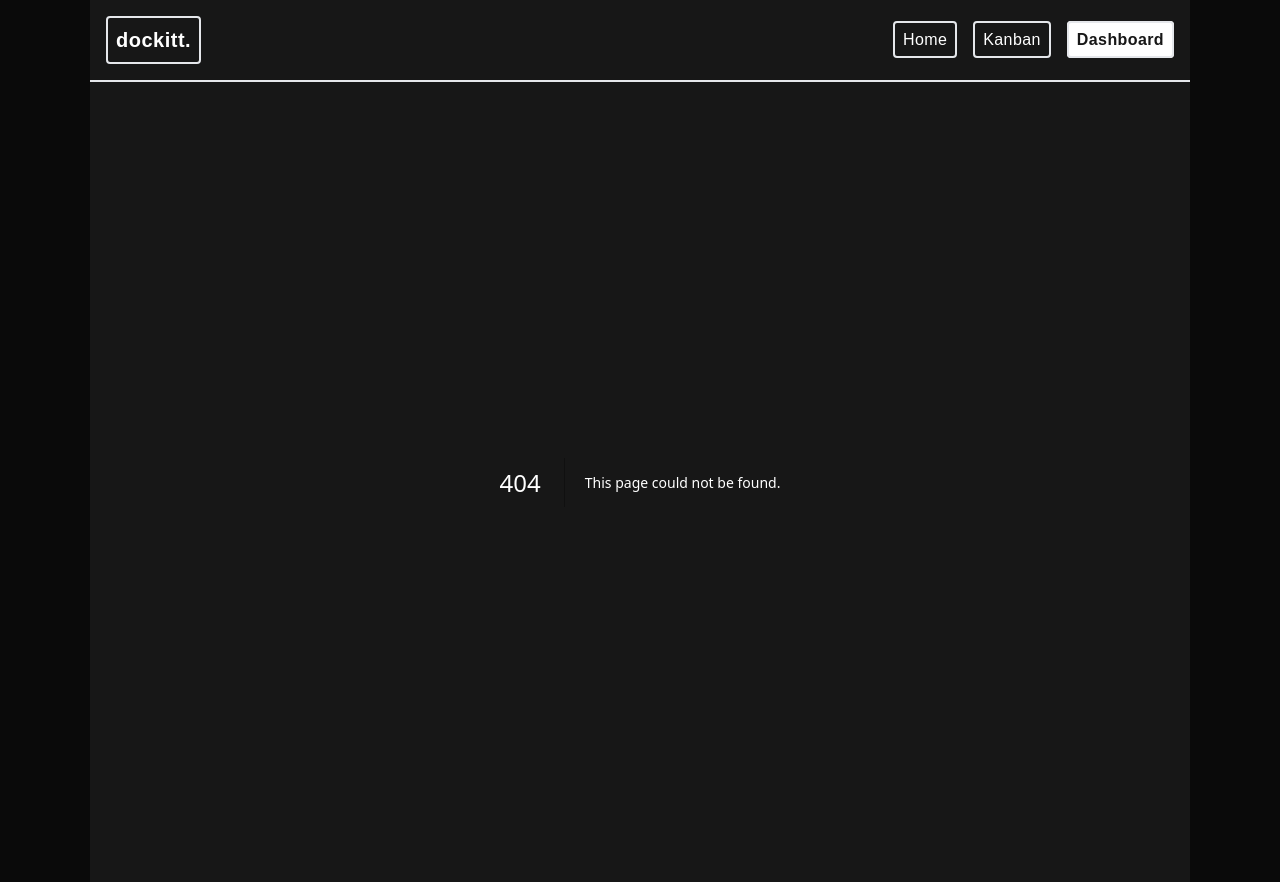
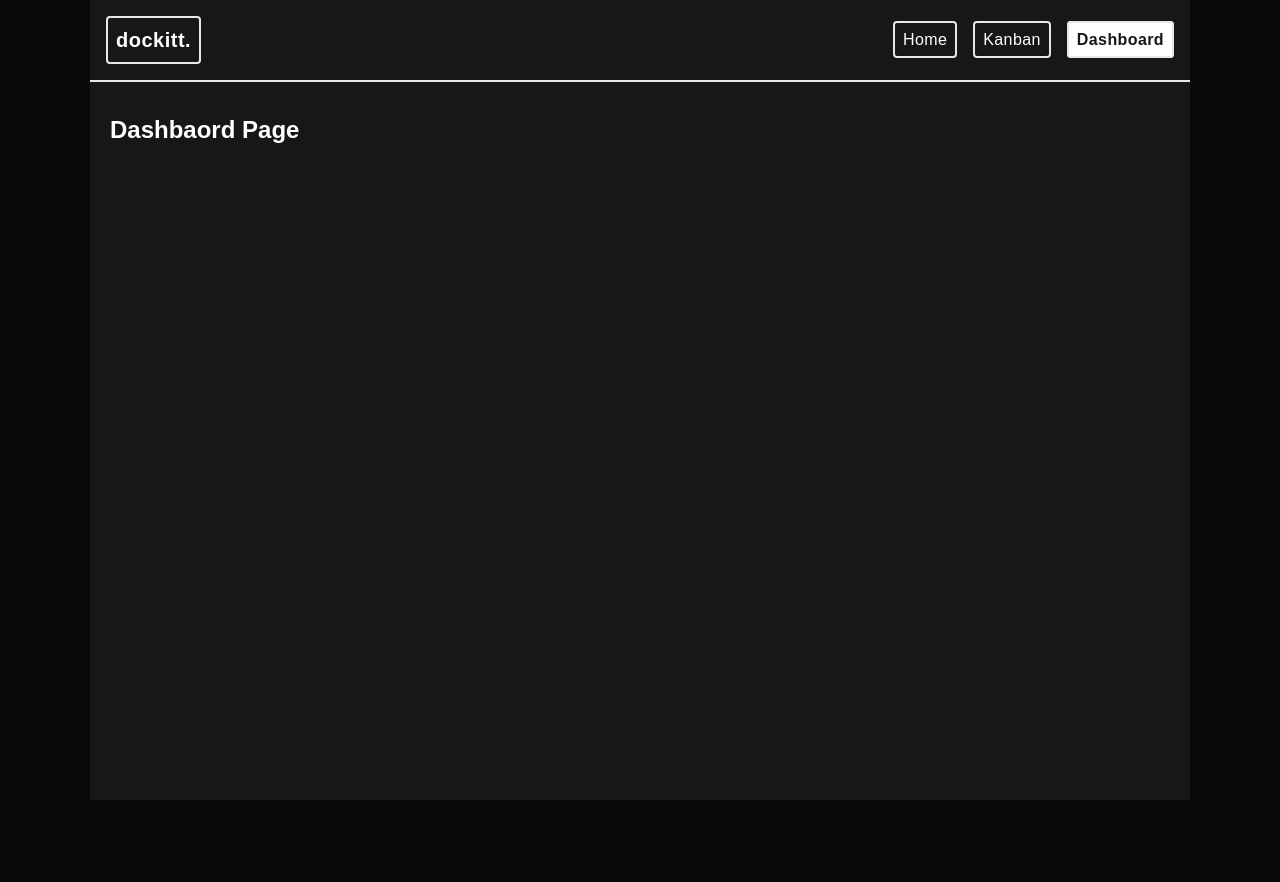
Before and after one commit to williamalowe/next-dockitt, a Next.js app: page /dashboard in a window 1280 px wide. Before the commit this address had no page. After the commit the page ends 800 px from the top, so only its background shows below. Built offline with nearby package versions, Linux system fonts and the light colour scheme; a web font is replaced by a local one.

Commit message:
feat: add project routes

```diff
--- /dev/null
+++ b/src/app/dashboard/page.tsx
@@ -0,0 +1,8 @@
+export default function Dashboard() {
+  return (
+    <main className="pt-8 px-5 flex flex-col">
+      <h1 className="text-2xl font-bold">Dashbaord Page</h1>
+
+    </main>
+  )
+}
--- /dev/null
+++ b/src/app/kanban/page.tsx
@@ -0,0 +1,8 @@
+export default function Kanban() {
+  return (
+    <main className="pt-8 px-5 flex flex-col">
+      <h1 className="text-2xl font-bold">Kanban Board</h1>
+
+    </main>
+  )
+}
--- /dev/null
+++ b/src/app/new-task/page.tsx
@@ -0,0 +1,8 @@
+export default function NewTask() {
+  return (
+    <main className="pt-8 px-5 flex flex-col">
+      <h1 className="text-2xl font-bold">New Task Form</h1>
+
+    </main>
+  )
+}
```
